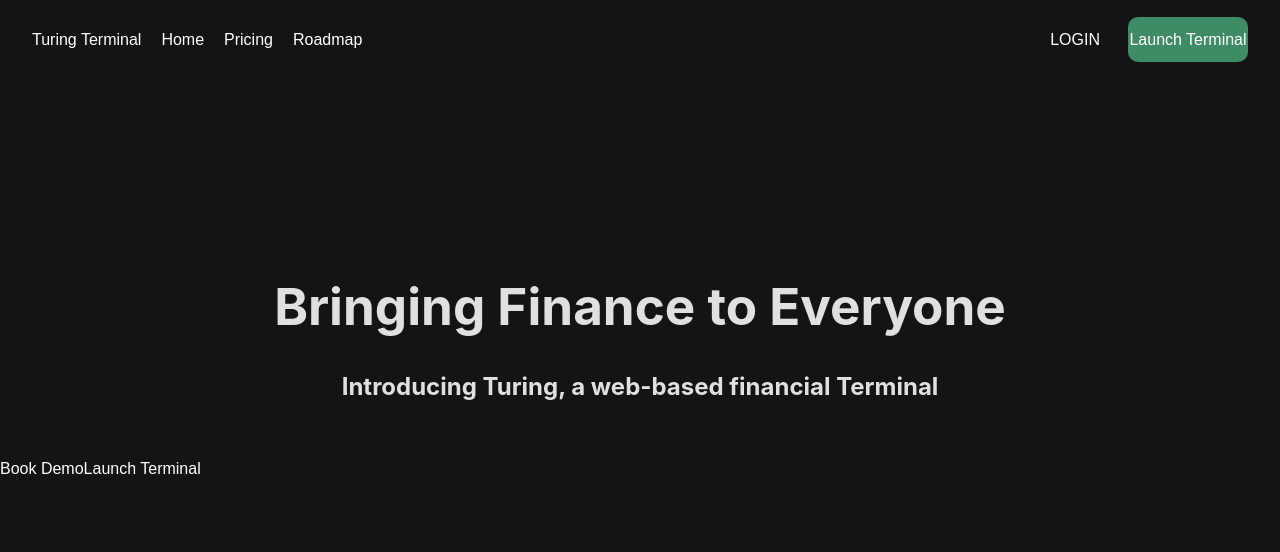
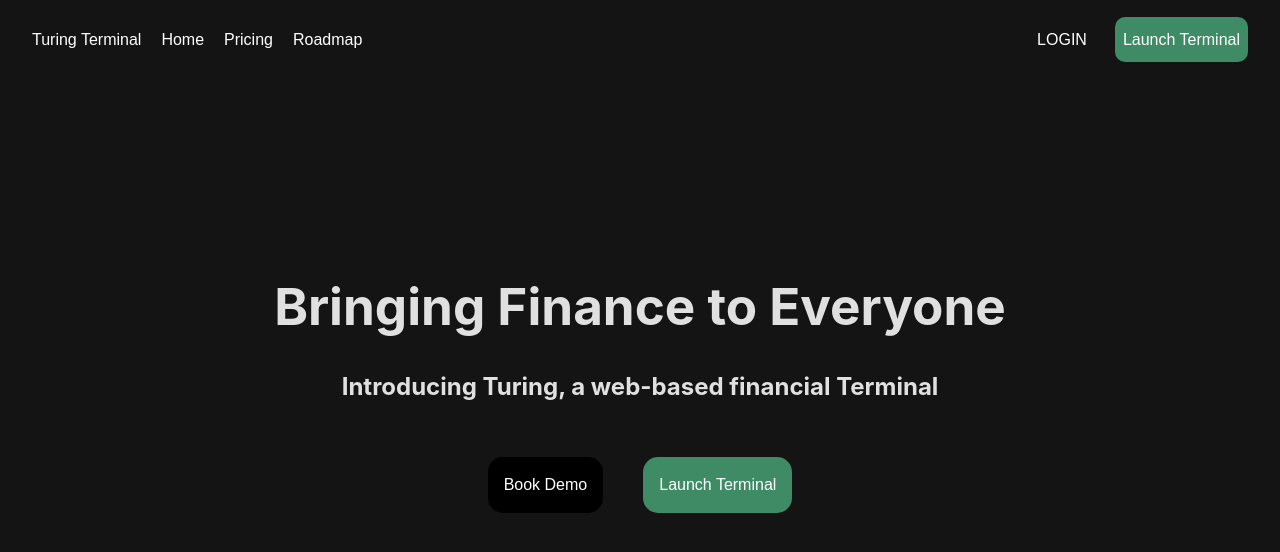
Before and after one commit to michaelslice/turing-terminal-front-end, a React (Vite) app in the folder turing-terminal-front-end/: page / in a window 1280 px wide. Shown: the top 552 px of the page. Built offline with nearby package versions, Linux system fonts and the light colour scheme; no server answers; a web font is replaced by a local one.

Commit message:
Fixed Home

```diff
--- a/turing-terminal-front-end/src/Components/NavigationBar/Navbar.tsx
+++ b/turing-terminal-front-end/src/Components/NavigationBar/Navbar.tsx
@@ -27,12 +27,20 @@
             </div>
             <div className='right-side-links'>
                 <div className='login-button'>
-                    {!loggedIn && <Link to={"/login"} className="text">LOGIN</Link>}
-                    {loggedIn && <Link to={"/signout"} className="text">LOGGED IN</Link>}
+                    {!loggedIn &&
+                        <Link to={"/login"} className="text">
+                        <p>LOGIN</p>
+                    </Link>}
+                    {loggedIn &&
+                        <Link to={"/signout"} className="text">
+                        <p>LOGGED IN</p>
+                    </Link>}
                 </div>
 
                 <div className='terminal-button'>
-                    <Link to={"/terminal"} className='terminal-text'>Launch Terminal</Link>
+                    <Link to={"/terminal"} className='terminal-text'>
+                    <p>Launch Terminal</p>
+                    </Link>
                 </div>
             </div>
         </div>
--- a/turing-terminal-front-end/src/Components/NavigationBar/navbar.css
+++ b/turing-terminal-front-end/src/Components/NavigationBar/navbar.css
@@ -17,6 +17,7 @@
     height: 45px;
     padding-left: .5rem;
     padding-right: .5rem;
+    font-family: Montserrat, sans-serif !important;
 }
 
 .login-button:hover {
@@ -29,6 +30,10 @@
     height: 45px;
     padding-left: .5rem;
     padding-right: .5rem;
+}
+
+.login-button p:hover {
+    color: black;
 }
 
 .left-side-links,
@@ -45,10 +50,14 @@
     text-wrap:nowrap;
     border-radius: 10px;
     background-color: #3E8B66;
-    width: 120px;
+    width: 65%;
     height: 45px;
-    padding-left: .5rem;
-    padding-right: .5rem;
+    padding: .5rem;
+    font-family: Montserrat, sans-serif !important;
+}
+
+.terminal-button p:hover {
+    color: rgb(61, 55, 55);
 }
 
 .home-button:hover,
--- a/turing-terminal-front-end/src/Home.tsx
+++ b/turing-terminal-front-end/src/Home.tsx
@@ -2,6 +2,7 @@
 import { useState } from 'react'
 import React from 'react'
 import App from './App.tsx'
+import { Link } from 'react-router-dom'
 import './home.css'
 
 import '/src/Components/NavigationBar/Navbar'
@@ -21,12 +22,16 @@
             <h2>Introducing Turing, a web-based financial Terminal</h2>
         </div>
         <div className='demo-buttons'>
-          <a>
-            Book Demo
-          </a>
-          <a>
-            Launch Terminal
-          </a>
+          <Link to={"https://calendly.com/"}>
+            <a className='book-demo'>
+              Book Demo
+            </a>
+          </Link>
+          <Link to={"/terminal"}>
+            <a className='launch-terminal'>
+              Launch Terminal
+            </a>
+          </Link>
         </div>
       </div>
     </>
--- a/turing-terminal-front-end/src/home.css
+++ b/turing-terminal-front-end/src/home.css
@@ -22,7 +22,6 @@
   -webkit-font-smoothing: antialiased;
   -moz-osx-font-smoothing: grayscale;
 }
-
 
 .home {
   height: 100vh;
@@ -61,5 +60,23 @@
 }
 
 .demo-buttons {
+  display: flex;
+  flex-direction: row;
+  align-items: center;
+  justify-content: center;
+  gap: 2.5rem;
+}
 
+.book-demo {
+  display: flex;
+  background-color: black;
+  border-radius: 15px;
+  padding: 1rem;
 }
+
+.launch-terminal {
+  display: flex;
+  background-color: #3E8B66;
+  border-radius: 15px;
+  padding: 1rem;
+}
```
